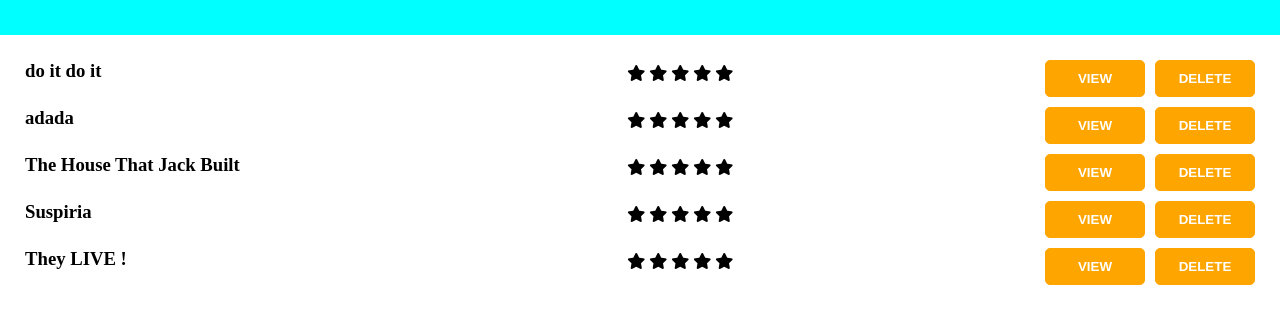
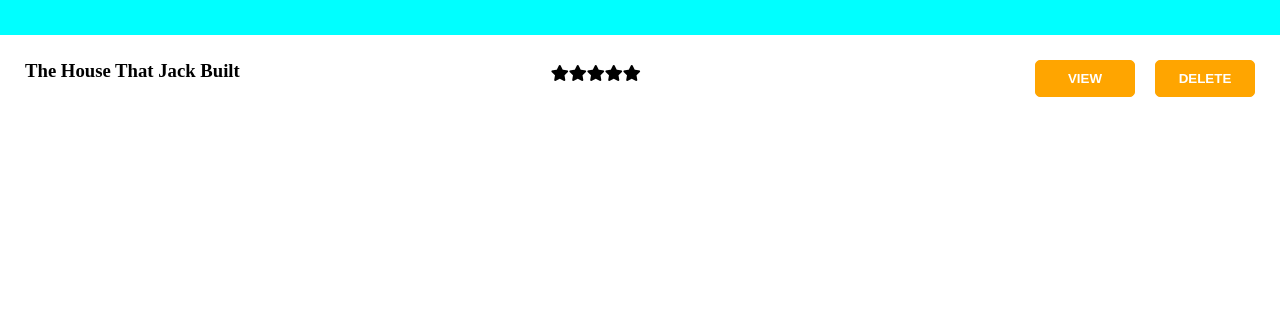
Before and after one commit to Calinteodor/Movie-form, a website built with webpack: page src/index.html in a window 1280 px wide. Shown: the part 65-388 px from the top of the page. Built offline with nearby package versions, Linux system fonts and the light colour scheme; data requests are answered from the project's data file.

Commit message:
Final Commit

```diff
--- a/db.json
+++ b/db.json
@@ -1,49 +1,13 @@
 {
   "movies": [
-    {
-      "title": "They LIVE !",
-      "image": "https://m.media-amazon.com/images/M/MV5BMTQ3MjM3ODU1NV5BMl5BanBnXkFtZTgwMjU3NDU2MTE@._V1_SY1000_CR0,0,666,1000_AL_.jpg",
-      "releaseDate": "1988-11-04",
-      "description": "",
-      "rate": 27,
-      "nrVotes": 19,
-      "id": 4
-    },
-    {
-      "title": "Suspiria ",
-      "image": "https://m.media-amazon.com/images/M/MV5BMjQ2MTIyNjM2MF5BMl5BanBnXkFtZTgwMDE3NDMyNjM@._V1_SY1000_CR0,0,648,1000_AL_.jpg",
-      "releaseDate": "2018-11-02",
-      "description": "etc lorem ipsum",
-      "rate": 0,
-      "nrVotes": 0,
-      "id": 5
-    },
     {
       "title": "The House That Jack Built ",
       "image": "https://m.media-amazon.com/images/M/MV5BNDQ4Y2E5ODktODI5ZS00ZGVkLTgyZTEtNWY1ZjNiZTFjOTE3XkEyXkFqcGdeQXVyODY3Nzc0OTk@._V1_SY1000_SX675_AL_.jpg",
       "releaseDate": "2018-12-14",
       "description": "etc lorem ipsum",
-      "rate": 50,
-      "nrVotes": 27,
+      "rate": 93,
+      "nrVotes": 36,
       "id": 6
-    },
-    {
-      "title": "adada",
-      "image": "https://m.media-amazon.com/images/M/MV5BMGU2NzRmZjUtOGUxYS00ZjdjLWEwZWItY2NlM2JhNjkxNTFmXkEyXkFqcGdeQXVyNjU0OTQ0OTY@._V1_SY999_CR0,0,672,999_AL_.jpg",
-      "releaseDate": "1111-02-12",
-      "description": "23323",
-      "rate": 0,
-      "nrVotes": 0,
-      "id": 7
-    },
-    {
-      "title": "do it do it",
-      "image": "https://m.media-amazon.com/images/M/MV5BMGU2NzRmZjUtOGUxYS00ZjdjLWEwZWItY2NlM2JhNjkxNTFmXkEyXkFqcGdeQXVyNjU0OTQ0OTY@._V1_SY999_CR0,0,672,999_AL_.jpg",
-      "releaseDate": "0002-02-22",
-      "description": "23323",
-      "rate": 0,
-      "nrVotes": 0,
-      "id": 8
     }
   ]
 }
--- /dev/null
+++ b/src/scripts/config.js
@@ -0,0 +1 @@
+export const url = 'http://localhost:3000/movies';
--- a/src/scripts/constants.js
+++ /dev/null
@@ -1,7 +0,0 @@
-export const url = 'http://localhost:3000/movies',
-             movieList = document.getElementById('movie-list'),
-             movieDetails = document.getElementById('movie-details'),
-             container = document.getElementById('container'),
-             addMovieForm = document.getElementById('form'),
-             addMovieButton = document.getElementById('button-add'),
-             submitMovieButton = document.getElementById('submit');
--- a/src/scripts/index.js
+++ b/src/scripts/index.js
@@ -1,63 +1,45 @@
 'use strict';
 import '../styles/index.scss';
 import './movieForm';
-import * as constant from './constants';
+import * as config from './config';
 import Movie from './movie';
+
 const movie = new Movie();
 
-constant.addMovieForm.style.display = 'none';
+const movieList = document.getElementById('movie-list');
+const addMovieForm = document.getElementById('movie-form');
+const container = document.getElementById('container');
+const movieDetails = document.getElementById('movie-details');
+
 
 const list = () => {
-    fetch(constant.url)
+    addMovieForm.style.display = 'none';
+    fetch(config.url)
         .then((response) => {
             return response.json();
         })
         .then((movies) => {
             movies.sort().reverse();
-            movies.map((item, index) => {
-                const itemList = `
-                        <li class="movie-item">
-                                    <h3>${item.title}</h3>
-                                    <span id="rating">
-                                        <i class="fas fa-star" data-star=1></i>
-                                        <i class="fas fa-star" data-star=2></i>
-                                        <i class="fas fa-star" data-star=3></i>
-                                        <i class="fas fa-star" data-star=4></i>
-                                        <i class="fas fa-star" data-star=5></i>
-                                    </span>
-                                    <div class="movie-details">
-                                        <button class="view-button-class" id="view-button">VIEW</button>
-                                        <button class="delete-button-class" id="delete-button">DELETE</button>
-                                    </div>
-                        </li>
-                `;
-                constant.movieList.innerHTML += itemList;
-                const movieItem = document.querySelector(`#movie-list .movie-item:nth-child(${index + 1})`);
-                let view = movieItem.querySelector(`.view-button-class`);
-                view.addEventListener('click', () => {
-                    movie.details(item.id);
-                    constant.container.style.display = 'none';
-                    constant.movieDetails.style.display = 'inherit';
-                });
-                let removeItem = document.querySelector(`#movie-list .movie-item:nth-child(${index + 1})`);
-                let remove = removeItem.querySelector(`.delete-button-class`);
-                remove.addEventListener('click', () => {
-                    let verification = confirm('Are you sure you want to delete the following movie ?');
-                    if (verification) {
-                        movie.delete(item.id);
-                        window.location.reload(true);
-                    }
-                });
-                for (let i=1; i<=5; i++) {
-                    let star = movieItem.querySelector(`i:nth-child(${i})`);
-                    star.addEventListener("click", function(){
-                        let rate = this.getAttributeNode('data-star').value;
-                        console.log(rate);
-                        item.rate += Number(rate);
-                        item.nrVotes += 1;
-                        movie.updateRating(item);
-                    });
-                }
+            movies.map((item) => {
+                let view = createViewButton(item);
+                let remove = createDeleteButton(item);
+
+                let actions = document.createElement('div');
+                actions.className = 'movie-actions';
+                actions.append(view);
+                actions.append(remove);
+
+                let title = document.createElement('h3');
+                title.innerText = item.title;
+
+                let rating = createVotingElement(item);
+
+                let listItem = document.createElement('li');
+                listItem.id = 'movie-item';
+                listItem.append(title);
+                listItem.append(rating);
+                listItem.append(actions);
+                movieList.append(listItem);
             });
         })
         .catch((err)=> {
@@ -65,4 +47,75 @@
         });
 };
 
+function removeMovieInfo(id) {
+    let verification = confirm('Are you sure you want to delete the following movie ?');
+    if (verification) {
+        movie.delete(id);
+        window.location.reload(true);
+    }
+}
+
+function viewMovieInfo(item) {
+    const calc = item.rate/item.nrVotes || 0;
+    const result =
+        `   <h3>Movie title is ${item.title}</h3>
+                    <img alt="/" src="${item.image}" class="image"/>
+                    <h3>Was released on ${item.releaseDate}</h3>
+                    <h3>${item.description}</h3>
+                    <h3>${(calc).toFixed(2)}</h3>
+                    <button id="back-button">Back</button>
+            `;
+    movieDetails.innerHTML = result;
+    const backButton = document.getElementById('back-button');
+    backButton.addEventListener('click', () => {
+        movieDetails.style.display = 'none';
+        container.style.display = 'inherit';
+    });
+    movie.get(item.id);
+    container.style.display = 'none';
+    movieDetails.style.display = 'inherit';
+}
+
+function createViewButton(item) {
+    let view = document.createElement('button');
+    view.id = 'view-button-' + item.id;
+    view.className = 'view-button';
+    view.innerText = 'VIEW';
+    view.addEventListener('click', function(){
+        viewMovieInfo(item);
+    });
+
+    return view;
+}
+
+function createDeleteButton(item) {
+    let remove = document.createElement('button');
+    remove.innerText = 'DELETE';
+    remove.id = 'delete-button-' + item.id;
+    remove.className = 'delete-button';
+    remove.addEventListener('click', function () {
+        removeMovieInfo(item.id);
+    });
+
+    return remove;
+}
+
+function createVotingElement(item) {
+    let rating =  document.createElement('span');
+    rating.id = 'rating';
+    for (let i=1; i<=5; i++) {
+        let star = document.createElement('i');
+        star.addEventListener('click', function(){
+            let rate = this.getAttributeNode('data-star').value;
+            movie.vote(item, rate);
+        } );
+        star.setAttribute('data-star', i);
+        star.className = 'fas fa-star';
+        star.id = item.id;
+        rating.append(star);
+    }
+
+    return rating;
+}
+
 list();
--- a/src/scripts/movie.js
+++ b/src/scripts/movie.js
@@ -1,7 +1,5 @@
 'use strict';
-import '../styles/index.scss';
-import * as constant from './constants';
-
+import * as config from './config';
 
 export default class Movie {
     constructor(title, image, releaseDate, description, rate, nrVotes) {
@@ -13,12 +11,8 @@
         this.nrVotes = nrVotes;
     }
 
-    // showList(){
-    //
-    // }
-
-    register() {
-        fetch(constant.url, {
+    add() {
+        fetch(config.url, {
             method: 'POST',
             body: JSON.stringify(this),
             headers:{
@@ -29,49 +23,33 @@
             .catch(error => console.error('ERROR:', error));
     }
 
-    updateRating(item){
-        fetch(constant.url+ '/' + item.id, {
+    vote(item, rate){
+        item.rate += Number(rate);
+        item.nrVotes += 1;
+
+        fetch(config.url+ '/' + item.id, {
             method: 'PUT',
             body: JSON.stringify(item),
             headers:{
                 'Content-Type': 'application/json'
             }
         }).then(res => res.json())
-            .then(response => console.log('SUCCESS', response))
+            .then(response => console.log('SUCCESS', JSON.stringify(response)))
             .catch(error => console.error('ERROR:', error));
     }
 
-    details(id) {
-        fetch(constant.url + `/` + id, {
+    get(id) {
+        fetch(config.url + `/` + id, {
             method: 'GET'
         })
-            .then((response) => {
-                return response.json();
-            })
-            .then((data) => {
-                constant.addMovieForm.style.display = 'none';
-                const {title, image, releaseDate, description, rate, nrVotes} = data;
-                const calc = rate/nrVotes || 0;
-                const result =
-                    `   <h3>Movie title is ${title}</h3>
-                        <img alt="/" src="${image}" class="image"/>
-                        <h3>Was released on ${releaseDate}</h3>
-                        <h3>${description}</h3>
-                        <h3>${(calc).toFixed(2)}</h3>
-                        <button id="back-button">Back</button>
-                    `;
-                document.getElementById('result').innerHTML = result;
-                let backButton = document.getElementById('back-button');
-
-                backButton.addEventListener('click', function () {
-                    constant.movieDetails.style.display = 'none';
-                    constant.container.style.display = 'inherit';
-                });
+            .then(response => response.json())
+            .catch((err)=> {
+                console.log(err);
             });
     }
 
     delete(id) {
-        fetch(constant.url + `/` + id, {
+        fetch(config.url + `/` + id, {
             method: 'DELETE'
         })
             .then(response => response.json())
--- a/src/scripts/movieForm.js
+++ b/src/scripts/movieForm.js
@@ -1,14 +1,14 @@
 'use strict';
-import '../styles/index.scss';
-import * as constant from './constants';
-import Movie from "./movie";
+import Movie from './movie';
 
-const renderForm = () => {
-    constant.addMovieForm.style.display = 'inline-grid';
-    constant.addMovieButton.style.display = 'none';
-    constant.container.style.display = 'none';
-    constant.movieDetails.style.display = 'none';
-    constant.submitMovieButton.addEventListener('click', () => {
+const addMovieButton = document.getElementById('button-add');
+const submitMovieButton = document.getElementById('submit');
+const addMovieForm = document.getElementById('movie-form');
+const container = document.getElementById('container');
+const movieDetails = document.getElementById('movie-details');
+const cancelFormButton = document.getElementById('cancel');
+
+const submit = () => {
     let titleInput = document.getElementById('title'),
         posterInput = document.getElementById('poster'),
         releaseInput = document.getElementById('releaseDate'),
@@ -17,12 +17,26 @@
         posterValue = document.getElementById('poster').value,
         releaseValue = document.getElementById('releaseDate').value,
         descriptionValue = document.getElementById('description').value;
-        if(!titleInput.checkValidity() || !posterInput.checkValidity() || !releaseInput.checkValidity() || !descriptionInput.checkValidity()){
+    if (!titleInput.checkValidity() || !posterInput.checkValidity() || !releaseInput.checkValidity() || !descriptionInput.checkValidity()){
         return false;
     } else {
         const movieInstance = new Movie(titleValue, posterValue, releaseValue, descriptionValue, 0, 0);
-            movieInstance.register();
+        movieInstance.add();
     }
+};
+
+const renderForm = () => {
+    addMovieForm.style.display = 'inline-grid';
+    addMovieButton.style.display = 'none';
+    container.style.display = 'none';
+    movieDetails.style.display = 'none';
+    submitMovieButton.addEventListener('click',submit);
+
+    cancelFormButton.addEventListener('click', () => {
+        addMovieForm.style.display = 'none';
+        addMovieButton.style.display = 'inline-block';
+        container.style.display = 'inherit';
+        movieDetails.style.display = 'none';
     });
 };
-constant.addMovieButton.addEventListener('click', renderForm);
+addMovieButton.addEventListener('click', renderForm);
--- a/src/styles/index.scss
+++ b/src/styles/index.scss
@@ -14,13 +14,13 @@
   background-color: $header-color;
   height: 50px;
   padding: 25px;
-  .title {
+  h1 {
     color: $title;
     text-transform: uppercase;
     float: left;
     margin: 0 auto;
   }
-  .add {
+  .add-button {
     width: 200px;
     padding: 10px;
     display: inline-block;
@@ -56,21 +56,25 @@
   }
   #rating {
     unicode-bidi: normal;
-    width: 10%;
+    width: 20%;
     margin-top: 5px;
-  }
-  #rating > i {
+
+    > i {
       display: inline-block;
       background: transparent;
-  }
-  #rating > i:before {
+
+      &:before {
         line-height: 1;
       }
-  #rating > i:hover ~ i {
+
+      &:hover ~ i {
         color: $black-color
       }
-  #rating:hover i {
+    }
+
+    &:hover i {
       color: $btn-color;
+    }
   }
 }
 
@@ -80,7 +84,7 @@
   margin: 25px;
 }
 
-.view-button-class {
+.view-button {
   width: 100px;
   padding: 10px;
   border: 1px solid $btn-color;
@@ -91,7 +95,7 @@
   font-weight: bold;
   margin-left: 20px;
 }
-.delete-button-class {
+.delete-button {
   width: 100px;
   padding: 10px;
   border: 1px solid $btn-color;
@@ -147,11 +151,11 @@
   cursor: pointer;
   margin: 20px auto;
   float: left;
-}
 
-.submit-button:hover {
+  &:hover {
     background-color: white;
     color: $btn-color;
+  }
 }
 
 .cancel-button {
@@ -167,27 +171,26 @@
   margin: 20px auto;
   float: right;
 }
-.cancel-button:hover {
+.cancel-button{
+  &:hover {
     background-color: $header-color;
     color: white;
   }
+}
 
 @media (min-width: 200px) and ( max-width: 600px) {
-  header{
-    .add {
-      float: none;
-    }
-  }
   #container {
     width: auto;
     height: auto;
     margin: 25px;
+    .movie-actions {
+      margin-left: -20px;
+    }
     #movie-list {
       list-style-type: none;
       padding: 0;
       margin: 0;
       li {
-        display: inline-block;
         margin-top: 10px;
         flex-direction: column;
         justify-content: normal;
@@ -200,13 +203,13 @@
       float: none;
       width: unset;
     }
-    .movie-details {
+    #movie-details {
       display: inline-flex;
       float: unset;
-      .view-button-class {
+      .view-button {
         margin: 0 auto;
       }
-      .delete-button-class {
+      .delete-button {
         margin-left: 10px;
       }
     }
@@ -229,13 +232,13 @@
     h3 {
       float: none;
     }
-    .movie-details {
+    #movie-details {
       display: inline-flex;
       float: unset;
-      .view-button-class {
+      .view-button {
         margin: 0 auto;
       }
-      .delete-button-class {
+      .delete-button {
         margin-left: 10px;
       }
     }
```
Also changed, not shown: src/index.html (+6 -8 lines), 1 other file. Lines whose indentation alone changed are shown as unchanged.
